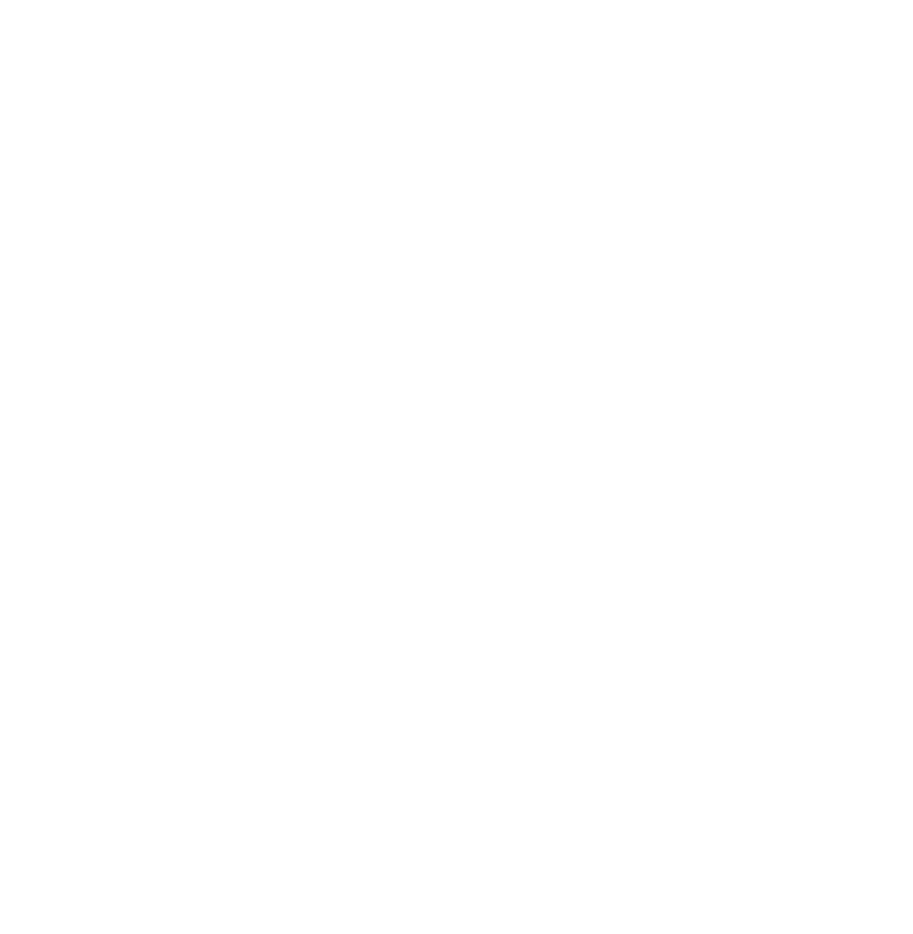
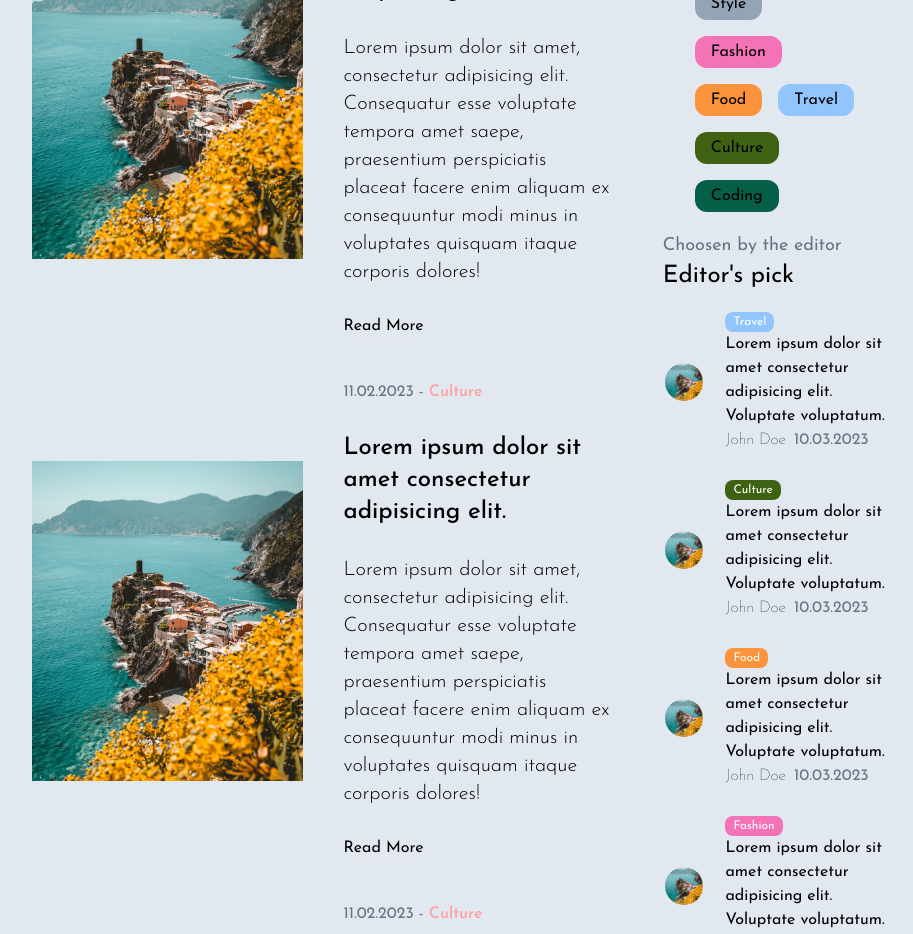
Before and after one commit to emresates/nextjsblog, a Next.js app: page / in a window 1280 px wide. Shown: the part 1860-2794 px from the top of the page, without its empty margins (176-1089 px from the left). Before the commit the page ends 1766 px from the top, so only its background shows below. Built offline with nearby package versions, Linux system fonts and the light colour scheme.

Commit message:
menu comp. created

```diff
--- a/components/cardList/index.jsx
+++ b/components/cardList/index.jsx
@@ -8,6 +8,9 @@ const CardList = () => {
       <h1 className="my-10 text-4xl">Recent Posts</h1>
       <div className="posts">
         <Card />
+        <Card />
+        <Card />
+        <Card />
       </div>
       <Pagination />
     </div>
--- a/components/menu/index.jsx
+++ b/components/menu/index.jsx
@@ -1,9 +1,29 @@
-import React from 'react'
+import Image from "next/image";
+import Link from "next/link";
+import React from "react";
+import MenuPosts from "../menuPosts";
+import MenuCategories from "../menuCategories";
 
 const Menu = () => {
   return (
-    <div className='flex-[2]'>Menu</div>
-  )
-}
+    <div className="mt-16 flex-[2]">
+      <h2 className="text-lg font-normal text-gray-500">What's hot</h2>
+      <h1 className="text-2xl">Most Popular</h1>
+      <MenuPosts withImage={false} />
 
-export default Menu
+      <h2 className="mt-5 text-lg font-normal text-gray-500">
+        Discover by topic
+      </h2>
+      <h1 className="text-2xl">Categories</h1>
+      <MenuCategories />
+
+      <h2 className="mt-5 text-lg font-normal text-gray-500">
+        Choosen by the editor
+      </h2>
+      <h1 className="text-2xl">Editor's pick</h1>
+      <MenuPosts withImage={true} />
+    </div>
+  );
+};
+
+export default Menu;
--- /dev/null
+++ b/components/menuCategories/index.jsx
@@ -0,0 +1,47 @@
+import Link from "next/link";
+import React from "react";
+
+const MenuCategories = () => {
+  return (
+    <div className="mx-8 flex flex-wrap gap-4">
+      <Link
+        href="/blog?cat=style"
+        className="rounded-xl bg-slate-400 px-4 py-1 capitalize"
+      >
+        style
+      </Link>
+      <Link
+        href="/blog?cat=style"
+        className="rounded-xl bg-pink-400 px-4 py-1 capitalize"
+      >
+        fashion
+      </Link>
+      <Link
+        href="/blog?cat=style"
+        className="rounded-xl bg-orange-400 px-4 py-1 capitalize"
+      >
+        food
+      </Link>
+      <Link
+        href="/blog?cat=style"
+        className="rounded-xl bg-blue-300 px-4 py-1 capitalize"
+      >
+        travel
+      </Link>
+      <Link
+        href="/blog?cat=style"
+        className="rounded-xl bg-lime-800 px-4 py-1 capitalize"
+      >
+        culture
+      </Link>
+      <Link
+        href="/blog?cat=style"
+        className="rounded-xl bg-emerald-800 px-4 py-1 capitalize"
+      >
+        coding
+      </Link>
+    </div>
+  );
+};
+
+export default MenuCategories;
--- /dev/null
+++ b/components/menuPosts/index.jsx
@@ -0,0 +1,112 @@
+import Image from "next/image";
+import Link from "next/link";
+import React from "react";
+
+const MenuPosts = ({ withImage }) => {
+  return (
+    <div className="flex flex-col gap-7">
+      <Link href="/" className="mt-5 flex items-center gap-5">
+        {withImage && (
+          <div className="relative aspect-square flex-1">
+            <Image
+              src="/p1.jpeg"
+              alt=""
+              fill
+              className="rounded-full border-2 object-cover"
+            />
+          </div>
+        )}
+        <div className="ga-1 flex flex-[4] flex-col">
+          <span className="w-max rounded-lg bg-blue-300 px-2 py-0.5 text-xs font-normal capitalize text-white">
+            travel
+          </span>
+          <h3 className="text-base">
+            Lorem ipsum dolor sit amet consectetur adipisicing elit. Voluptate
+            voluptatum.
+          </h3>
+          <div className="flex gap-2">
+            <span className="font-thin">John Doe</span>
+            <span className="text-gray-500">10.03.2023</span>
+          </div>
+        </div>
+      </Link>
+      <Link href="/" className="flex items-center gap-5">
+        {withImage && (
+          <div className="relative aspect-square flex-1">
+            <Image
+              src="/p1.jpeg"
+              alt=""
+              fill
+              className="rounded-full border-2 object-cover"
+            />
+          </div>
+        )}
+        <div className="ga-1 flex flex-[4] flex-col">
+          <span className="w-max rounded-lg bg-lime-800 px-2 py-0.5 text-xs font-normal capitalize text-white">
+            culture
+          </span>
+          <h3 className="text-base">
+            Lorem ipsum dolor sit amet consectetur adipisicing elit. Voluptate
+            voluptatum.
+          </h3>
+          <div className="flex gap-2">
+            <span className="font-thin">John Doe</span>
+            <span className="text-gray-500">10.03.2023</span>
+          </div>
+        </div>
+      </Link>
+      <Link href="/" className="flex items-center gap-5">
+        {withImage && (
+          <div className="relative aspect-square flex-1">
+            <Image
+              src="/p1.jpeg"
+              alt=""
+              fill
+              className="rounded-full border-2 object-cover"
+            />
+          </div>
+        )}
+        <div className="ga-1 flex flex-[4] flex-col">
+          <span className="w-max rounded-lg bg-orange-400 px-2 py-0.5 text-xs font-normal capitalize text-white">
+            food
+          </span>
+          <h3 className="text-base">
+            Lorem ipsum dolor sit amet consectetur adipisicing elit. Voluptate
+            voluptatum.
+          </h3>
+          <div className="flex gap-2">
+            <span className="font-thin">John Doe</span>
+            <span className="text-gray-500">10.03.2023</span>
+          </div>
+        </div>
+      </Link>
+      <Link href="/" className="flex items-center gap-5">
+        {withImage && (
+          <div className="relative aspect-square flex-1">
+            <Image
+              src="/p1.jpeg"
+              alt=""
+              fill
+              className="rounded-full border-2 object-cover"
+            />
+          </div>
+        )}
+        <div className="ga-1 flex flex-[4] flex-col">
+          <span className="w-max rounded-lg bg-pink-400 px-2 py-0.5 text-xs font-normal capitalize text-white">
+            fashion
+          </span>
+          <h3 className="text-base">
+            Lorem ipsum dolor sit amet consectetur adipisicing elit. Voluptate
+            voluptatum.
+          </h3>
+          <div className="flex gap-2">
+            <span className="font-thin">John Doe</span>
+            <span className="text-gray-500">10.03.2023</span>
+          </div>
+        </div>
+      </Link>
+    </div>
+  );
+};
+
+export default MenuPosts;
```
